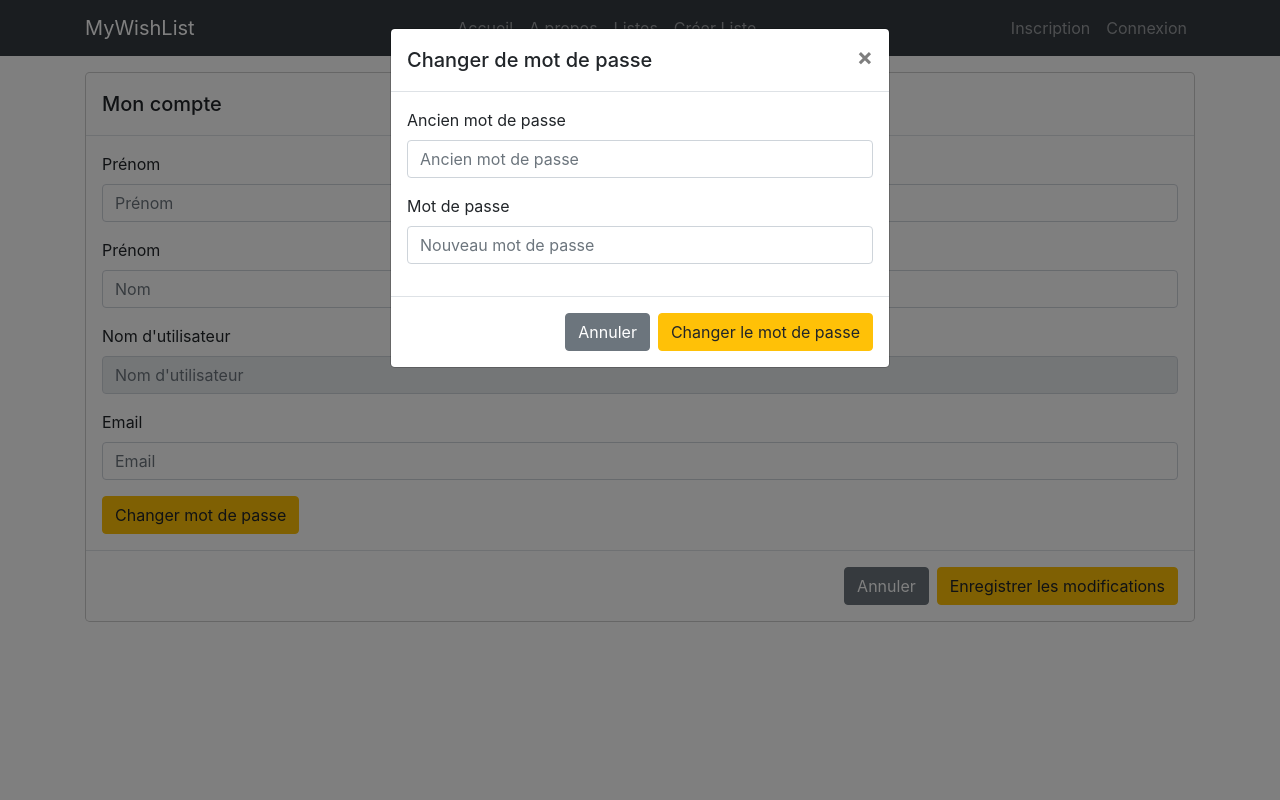
After one commit to juliennoel9/mywishlist, a PHP site: template src/views/account.phtml in a window 1280 px wide, after a click on "Changer mot de passe". The commit adds this page. Run offline with PHP 8.4, Linux system fonts and the light colour scheme; the template is opened without the code that fills it, so the values that code supplies are empty.

Commit message:
Management of connections and account modifications

```diff
--- /dev/null
+++ b/src/views/account.phtml
@@ -0,0 +1,69 @@
+<form method="POST" id="account">
+    <div class="modal-content">
+        <div class="modal-header">
+            <h5 class="modal-title">Mon compte</h5>
+        </div>
+        <div class="modal-body">
+            <?php if (isset($msg)) : ?>
+                <?= $msg ?>
+            <?php endif; ?>
+            <?php if (pathinfo($_SERVER['HTTP_REFERER'])['filename']=='inscription') : ?>
+                <div class="alert alert-success">Compte créé avec succès !</div>
+            <?php endif; ?>
+            <?php if (pathinfo($_SERVER['HTTP_REFERER'])['filename']=='moncompte') : ?>
+                <div class="alert alert-success">Modifications enregistrées.</div>
+            <?php endif; ?>
+
+            <div class="form-group">
+                <label for="prenom">Prénom</label>
+                <input required type="text" name="prenom" class="form-control" placeholder="Prénom" id="prenom" value="<?= $account->prenom ?>">
+            </div>
+            <div class="form-group">
+                <label for="nom">Prénom</label>
+                <input required type="text" name="nom" class="form-control" placeholder="Nom" id="nom" value="<?= $account->nom ?>">
+            </div>
+            <div class="form-group">
+                <label for="username">Nom d'utilisateur</label>
+                <input disabled type="text" name="username" class="form-control" placeholder="Nom d'utilisateur" id="username" value="<?= $account->username ?>">
+            </div>
+            <div class="form-group">
+                <label for="email">Email</label>
+                <input required type="email" name="email" class="form-control" placeholder="Email" id="email" value="<?= $account->email ?>">
+            </div>
+
+            <!-- Trigger modal reservation -->
+            <button type="button" class="btn btn-warning" data-toggle="modal" data-target="#modalPassword">Changer mot de passe</button>
+
+        </div>
+        <div class="modal-footer">
+            <button type="button" class="btn btn-secondary">Annuler</button>
+            <button type="submit" name="submit" value="edit" class="btn btn-warning">Enregistrer les modifications</button>
+        </div>
+    </div>
+
+    <!-- Modal reservation -->
+    <div class="modal fade" role="dialog" id="modalPassword">
+        <div class="modal-dialog">
+            <div class="modal-content">
+                <div class="modal-header">
+                    <h5 class="modal-title">Changer de mot de passe</h5>
+                    <button type="button" class="close" data-dismiss="modal">&times;</button>
+                </div>
+                <div class="modal-body">
+                    <div class="form-group">
+                        <label for="oldPassword">Ancien mot de passe</label>
+                        <input minlength="8" type="password" name="oldPassword" class="form-control" placeholder="Ancien mot de passe" id="oldPassword">
+                    </div>
+                    <div class="form-group">
+                        <label for="newPassword">Mot de passe</label>
+                        <input  minlength="8" type="password" name="newPassword" class="form-control" placeholder="Nouveau mot de passe" id="newPassword">
+                    </div>
+                </div>
+                <div class="modal-footer">
+                    <button class="btn btn-secondary" type="button" data-dismiss="modal">Annuler</button>
+                    <button type="submit" name="submit" value="editPassword" class="btn btn-warning">Changer le mot de passe</button>
+                </div>
+            </div>
+        </div>
+    </div>
+</form>
--- a/src/views/layout.phtml
+++ b/src/views/layout.phtml
@@ -34,10 +34,14 @@
 
                     <?php if (isset($_COOKIE['login'])) : ?>
                         <li class="nav-item">
-                            <a class="nav-link" href="" onclick="deleteCookie('login')">Déconnexion</a>
+                            <?php if(pathinfo($_SERVER['REQUEST_URI'])['filename']=='moncompte') : ?>
+                                <a class="nav-link" href="<?= $router->pathFor('home') ?>" onclick="deleteCookie('login')">Déconnexion</a>
+                            <?php else: ?>
+                                <a class="nav-link" href="" onclick="deleteCookie('login')">Déconnexion</a>
+                            <?php endif; ?>
                         </li>
                         <li class="nav-item">
-                            <a class="nav-link" href="<?= $router->pathFor('home') ?>">Mon compte</a>
+                            <a class="nav-link" href="<?= $router->pathFor('account') ?>">Mon compte</a>
                         </li>
                     <?php else : ?>
                         <li class="nav-item">
--- a/src/views/newList.phtml
+++ b/src/views/newList.phtml
@@ -17,7 +17,7 @@
         <label class="form-check-label" for="public">Public</label>
     </div>
     <div class="modal-footer">
-        <a href="<?= $router->pathFor('home') ?>"><button type="button" class="btn btn-secondary">Annuler</button></a>
+        <a href="<?= $router->pathFor('publicLists') ?>"><button type="button" class="btn btn-secondary">Annuler</button></a>
         <button type="submit" class="btn btn-primary">Créer la liste</button>
     </div>
 </form>
```
Also changed, not shown: index.php (+10 -0 lines), src/controllers/AccountController.php (+45 -4 lines), src/views/login.phtml (+10 -6 lines), src/views/register.phtml (+3 -7 lines).
